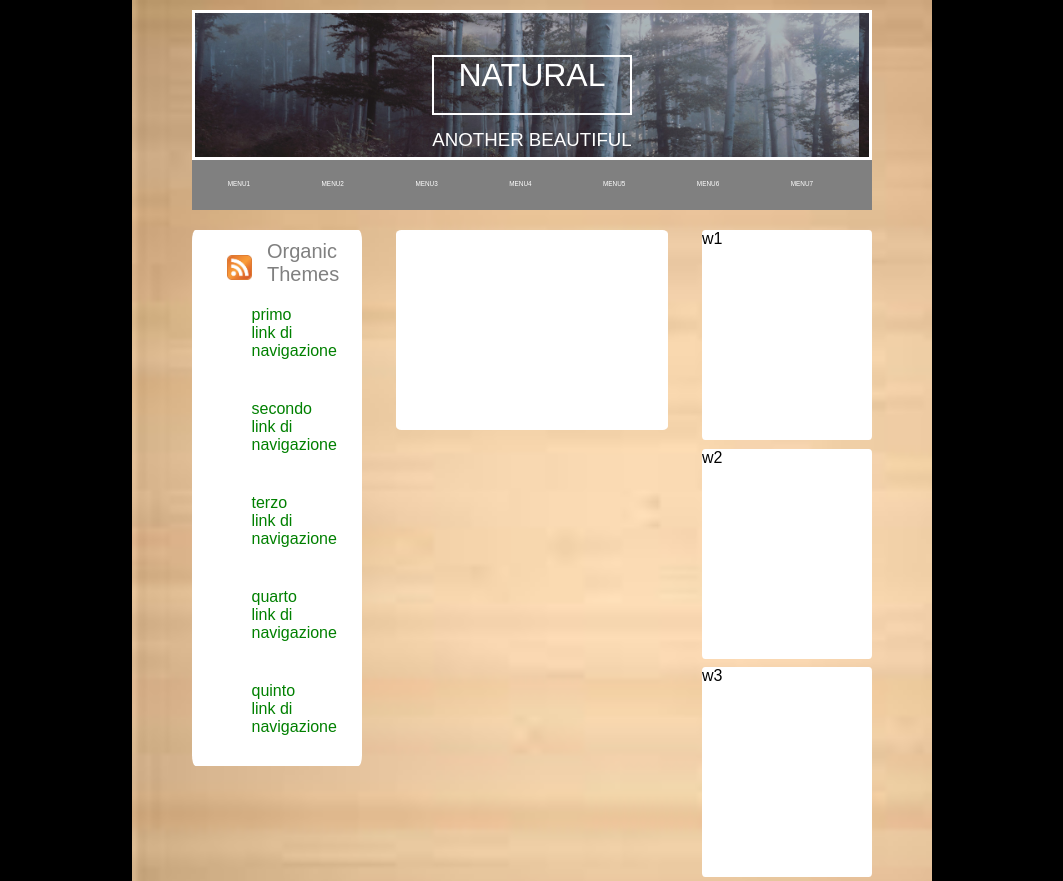
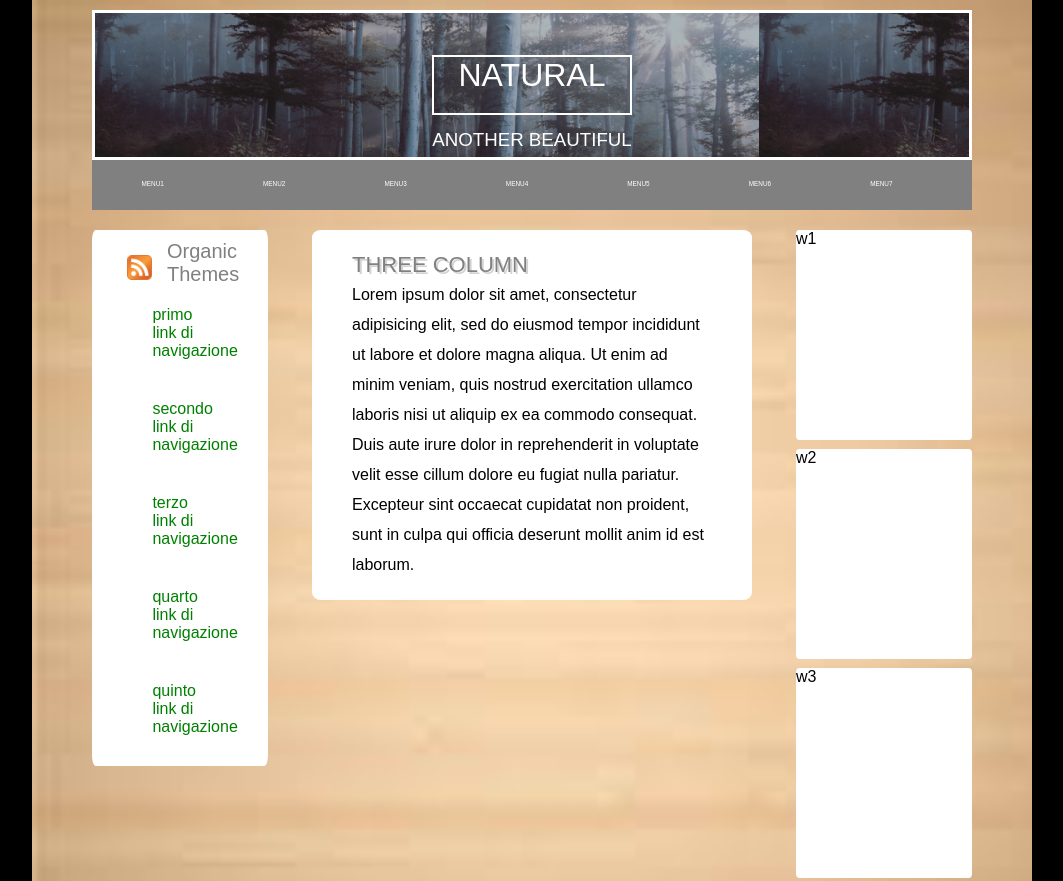
Before and after one commit to AleBaviera/htmlcss-wp, a plain HTML site: page index.html in a window 1280 px wide. Shown: the top 881 px of the page, without its empty margins (108-1171 px from the left). Drawn offline with Linux system fonts and the light colour scheme.

Commit message:
dimensioni e main

```diff
--- a/index.html
+++ b/index.html
@@ -60,7 +60,8 @@
         </aside>
         <!-- centrale -->
         <main>
-
+          <h2>three column</h2>
+          <p>Lorem ipsum dolor sit amet, consectetur adipisicing elit, sed do eiusmod tempor incididunt ut labore et dolore magna aliqua. Ut enim ad minim veniam, quis nostrud exercitation ullamco laboris nisi ut aliquip ex ea commodo consequat. Duis aute irure dolor in reprehenderit in voluptate velit esse cillum dolore eu fugiat nulla pariatur. Excepteur sint occaecat cupidatat non proident, sunt in culpa qui officia deserunt mollit anim id est laborum.</p>
         </main>
         <!-- widget dx -->
         <div class="dx">
--- a/style.css
+++ b/style.css
@@ -9,7 +9,7 @@ body{
 }
 .container{
   background-image: url("img/download.jpeg");
-  width: 800px;
+  width: 1000px;
   background-repeat: no-repeat;
   background-size: cover;
   margin: auto;
@@ -92,7 +92,7 @@ section::after{
 
 aside{
   background-color: white;
-  width: 25%;
+  width: 20%;
   /* height: 400px; */
   border-radius: 2%;
   float: left;
@@ -127,15 +127,24 @@ h5{
 
 }
 main{
-  width: 40%;
+  width: 50%;
   background-color: white;
-  height: 200px;
+  /* height: 200px; */
   border-radius: 2%;
   margin: 0 5%;
   float: left;
+  padding: 20px 40px;
+  line-height: 30px;
+}
+h2{
+  font-weight: lighter;
+  font-size: 22px;
+  color: gray;
+  text-transform: uppercase;
+  text-shadow: 2px 2px #D3D3D3;
 }
 .dx{
-  width: 25%;
+  width: 20%;
   height: 700px;
   float: right;
   position: relative;
```
